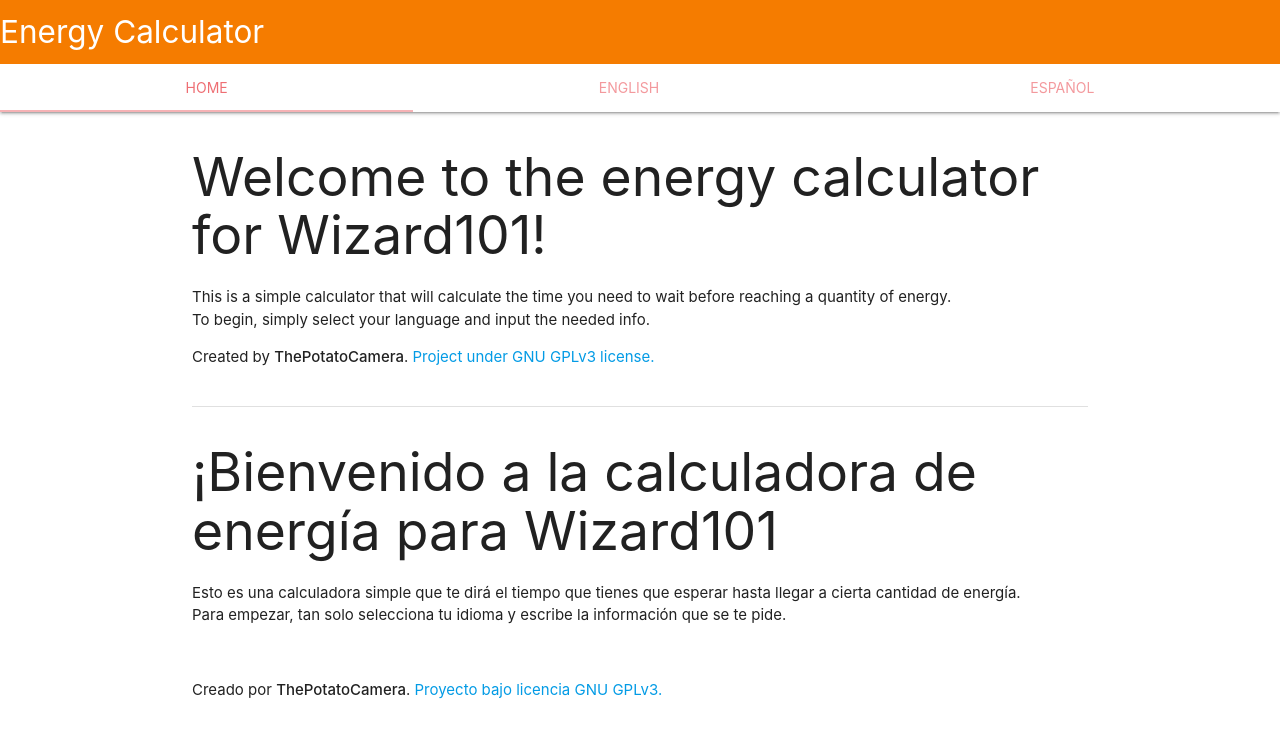
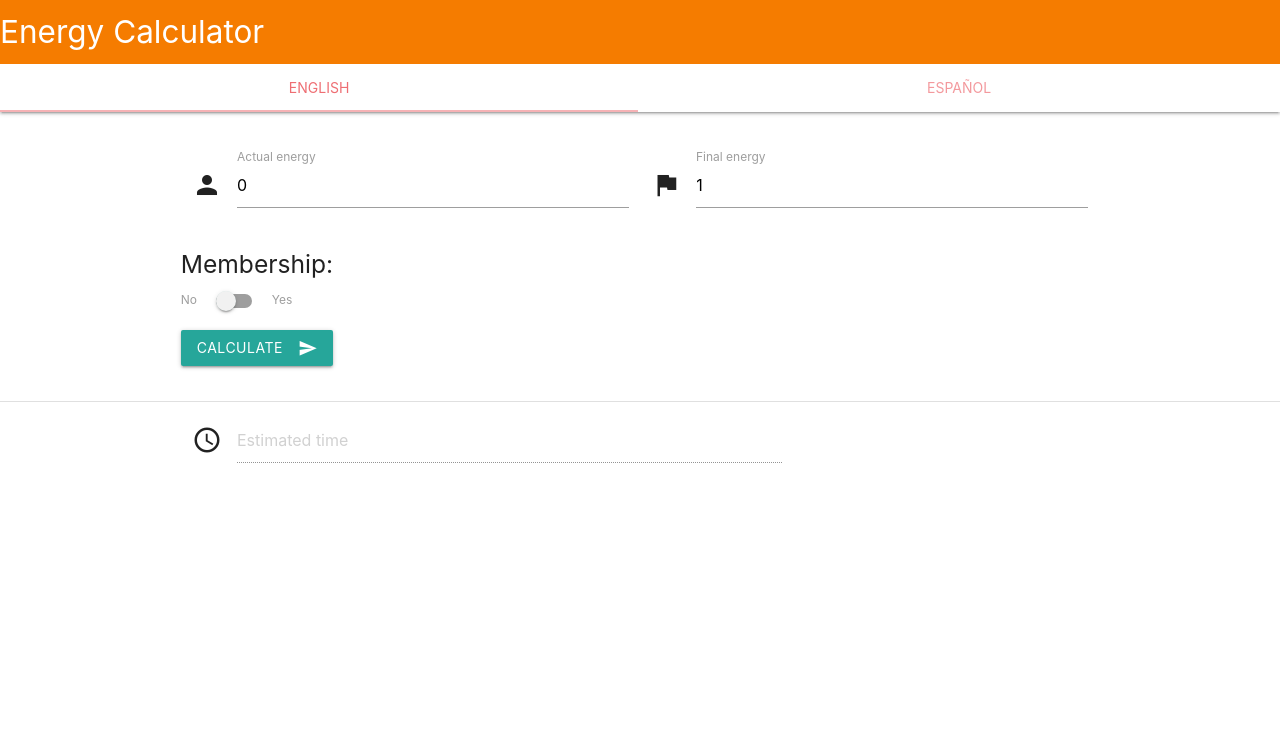
Before and after one commit to ThePotatoCamera/EnergyCalc, a website: page src/index.html in a window 1280 px wide. Drawn offline with Linux system fonts and the light colour scheme.

Commit message:
movido a src

```diff
--- a/index.html
+++ b/src/index.html
@@ -17,28 +17,11 @@
             </div>
             <div class="nav-content">
                 <ul class="tabs tabs-fixed-width">
-                    <li class="tab"><a class="active waves-effect" href="#home">Home</a></li>
                     <li class="tab"><a class="waves-effect" href="#english">English</a></li>
                     <li class="tab"><a class="waves-effect" href="#spanish">Español</a></li>
                 </ul>
             </div>
         </nav>
-
-    <div id="home" class="col s12">
-        <div class="container">
-            <h2>Welcome to the energy calculator for Wizard101!</h2>
-            <p>This is a simple calculator that will calculate the time you need to wait before reaching a quantity of energy.<br>
-            To begin, simply select your language and input the needed info.<br>
-            <p>Created by <strong>ThePotatoCamera</strong>. <a href="https://github.com/ThePotatoCamera/EnergyCalculatorElectron/blob/master/LICENSE">Project under GNU GPLv3 license.</a></p>
-            <br>
-            <div class="divider"></div>
-            <h2>¡Bienvenido a la calculadora de energía para Wizard101</h2>
-            <p>Esto es una calculadora simple que te dirá el tiempo que tienes que esperar hasta llegar a cierta cantidad de energía.<br>
-            Para empezar, tan solo selecciona tu idioma y escribe la información que se te pide.<br>   </a></p>
-            <br>
-            <p>Creado por <strong>ThePotatoCamera</strong>. <a href="https://github.com/ThePotatoCamera/EnergyCalculatorElectron/blob/master/LICENSE">Proyecto bajo licencia GNU GPLv3.</a></p>
-        </div>
-    </div>
     <div id="english" class="col s12">
         <div class="container" style="margin-top: 35px">
             <form class="col s12">
```
Also changed, not shown: src/common/images/PolloEscopeta.png (renamed from common/images/PolloEscopeta.png), src/common/js/materialize.js (renamed from common/js/materialize.js), src/common/js/spcalc.js (renamed from common/js/spcalc.js), src/index.css (renamed from index.css), src/main.js (renamed from main.js).
